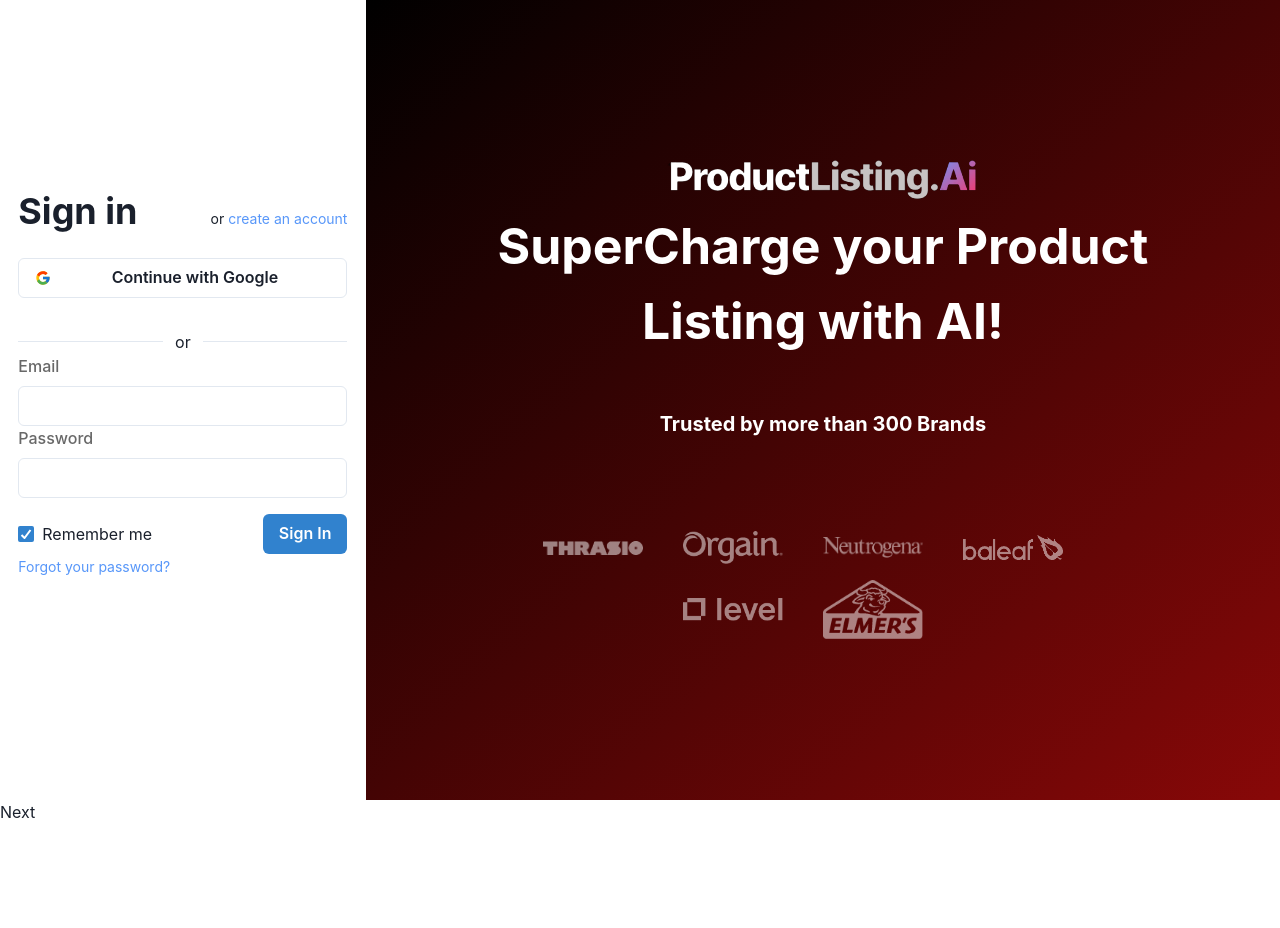
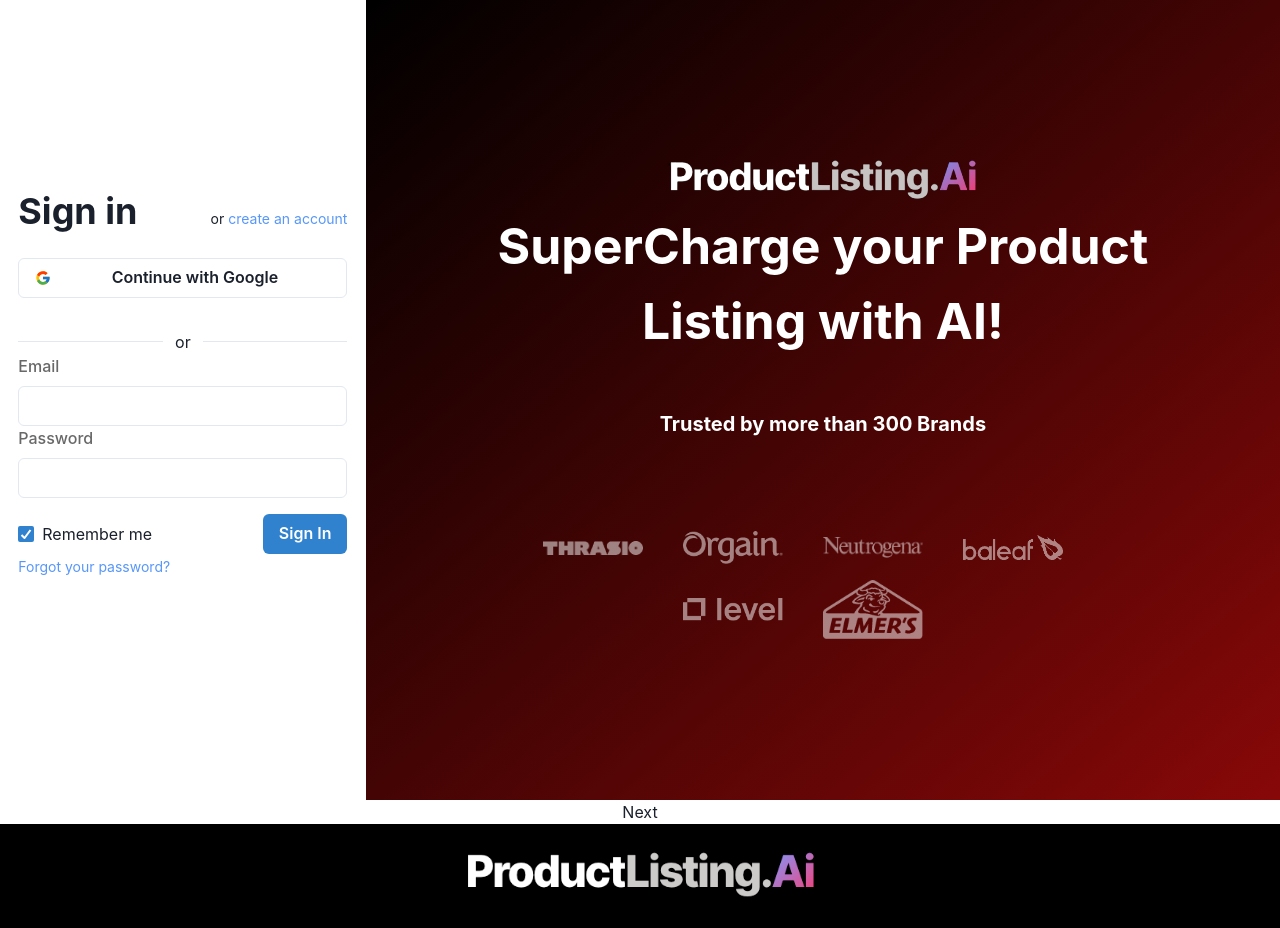
Before and after one commit to Adugnatad/ProductListing, a React (Create React App) app: page / in a window 1280 px wide. Before the commit the page ends 824 px from the top, so only its background shows below. Built offline with nearby package versions, Linux system fonts and the light colour scheme.

Commit message:
footer best solution

```diff
--- a/src/App.js
+++ b/src/App.js
@@ -24,7 +24,7 @@
     }
   }
   return (
-    <Box minH="100vh">
+    <Box minH="100vh" display="flex" flexDirection="column" >
       {showPage !== 0 && showPage !== 2 && showPage !== 7 && <Header />}
       {showPage === 4 && <AIGeneration generation={true} />}
       {showPage === 3 && <AIGeneration generation={false} />}
@@ -35,7 +35,7 @@
       {showPage === 0 && <Login />}
       {showPage === 2 && <Signup />}
       <button onClick={showPages}>Next</button>
-      {showPage !== 0 && showPage !== 2 && showPage !== 7 && <Footer />}
+      <Footer />
     </Box>
   )
 }
--- a/src/components/Footer/Footer.jsx
+++ b/src/components/Footer/Footer.jsx
@@ -3,9 +3,9 @@
 
 const Footer = () => {
     return (
-        <Flex flexDirection="column" w="100%" bgColor="#000" align="center" pt="4" pb="5" position="absolute" top="100%">
+        <Box w="100%" bgColor="#000" align="center" pt="4" pb="5" marginTop="auto">
             <Image src='/assets/footerLogo.svg' />
-        </Flex>
+        </Box>
     )
 }
 
--- a/src/components/TableListing/TableListing.jsx
+++ b/src/components/TableListing/TableListing.jsx
@@ -154,8 +154,8 @@
         }
     }
     return (
-        <TableContainer mx={{ md: 10 }} h="100%">
-            <Flex direction={{ sm: "column", md: "row" }} justifyContent={{ md: "space-between" }} align="center" px="30px" my={{ sm: "40px", md: "60px" }}>
+        <TableContainer mx={{ md: 10 }}>
+            <Flex direction={{ sm: "column", md: "row" }} justifyContent={{ md: "space-between" }} align="center" px="30px" my="50px">
                 <Heading mb={3}>Listings</Heading>
                 <Stack spacing={4} w={{ sm: "100%", md: "fit-content" }}>
                     <InputGroup>
--- a/src/index.css
+++ b/src/index.css
@@ -1,12 +1,3 @@
-body {
-  margin: 0;
-  font-family: -apple-system, BlinkMacSystemFont, 'Segoe UI', 'Roboto', 'Oxygen',
-    'Ubuntu', 'Cantarell', 'Fira Sans', 'Droid Sans', 'Helvetica Neue',
-    sans-serif;
-  -webkit-font-smoothing: antialiased;
-  -moz-osx-font-smoothing: grayscale;
-}
-
 code {
   font-family: source-code-pro, Menlo, Monaco, Consolas, 'Courier New',
     monospace;
--- a/src/pages/Login.page.jsx
+++ b/src/pages/Login.page.jsx
@@ -32,7 +32,7 @@
         password: Yup.string().required("required"),
     });
     return (
-        <Box display="flex" flexDirection={{ sm: "column-reverse", md: "row" }} alignItems={{ sm: "center", md: "normal" }} justifyContent={{ sm: "start", md: "between" }} w="full" h="100vh">
+        <Box display="flex" flexDirection={{ sm: "column-reverse", md: "row" }} alignItems={{ sm: "center", md: "normal" }} justifyContent={{ sm: "start", md: "between" }} w="full" minH="100vh">
             <Box width={{ sm: "90%", md: "30%" }} display="flex" flexDirection="column" alignItems="center" justifyContent="center" py={5} position="relative">
                 <Flex display={Overlay ? "flex" : "none"} alignItems="center" justifyContent="center" w="100%" h="100%" bgColor="#5A05052F" position="absolute" top="0" zIndex={2}>
                     <Spinner
--- a/src/pages/Signup.page.jsx
+++ b/src/pages/Signup.page.jsx
@@ -26,7 +26,7 @@
     });
     return (
 
-        <Box display="flex" flexDirection={{ sm: "column-reverse", md: "row" }} alignItems={{ sm: "center", md: "normal" }} justifyContent={{ sm: "start", md: "between" }} w="full" h="100vh">
+        <Box display="flex" flexDirection={{ sm: "column-reverse", md: "row" }} alignItems={{ sm: "center", md: "normal" }} justifyContent={{ sm: "start", md: "between" }} w="full" minH="100vh">
             <Box w={{ sm: "90%", md: "30%" }} display="flex" flexDirection="column" alignItems="center" justifyContent="center" position="relative">
                 <Flex display={Overlay ? "flex" : "none"} alignItems="center" justifyContent="center" w="100%" h="100%" bgColor="#5A05052F" position="absolute" top="0" zIndex={2}>
                     <Spinner
```
